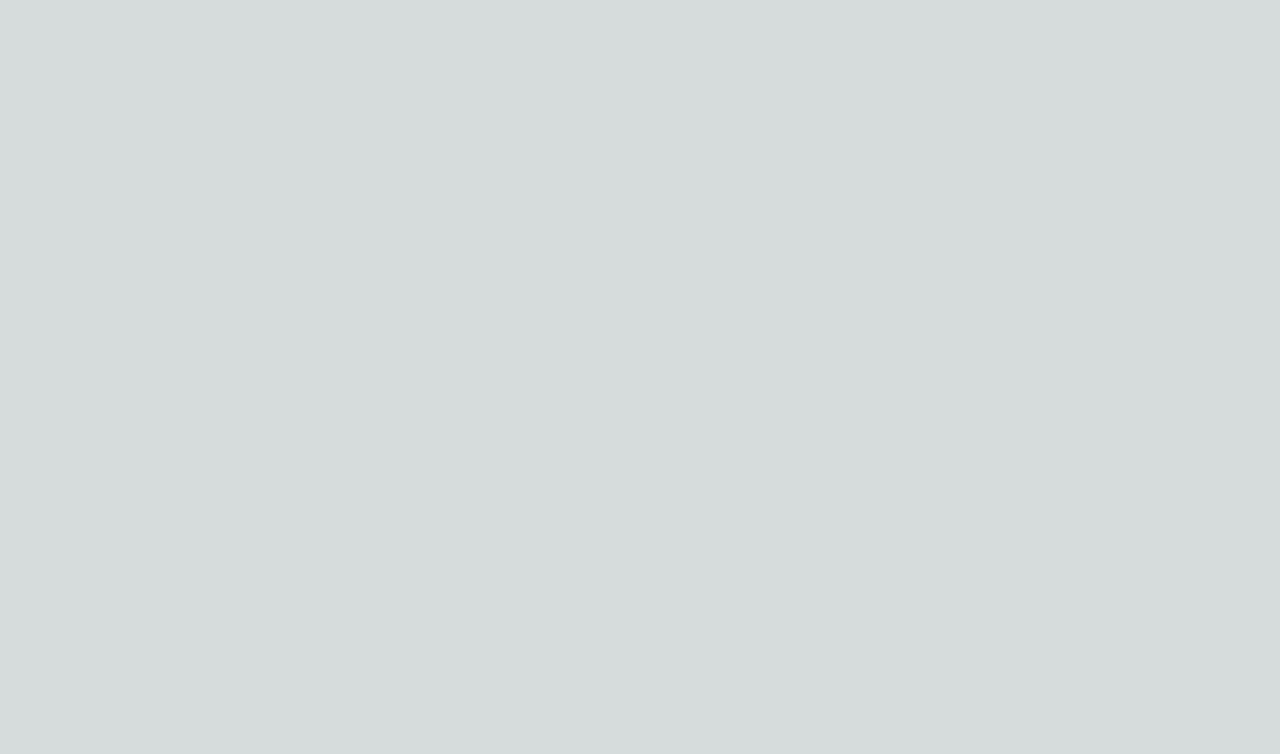
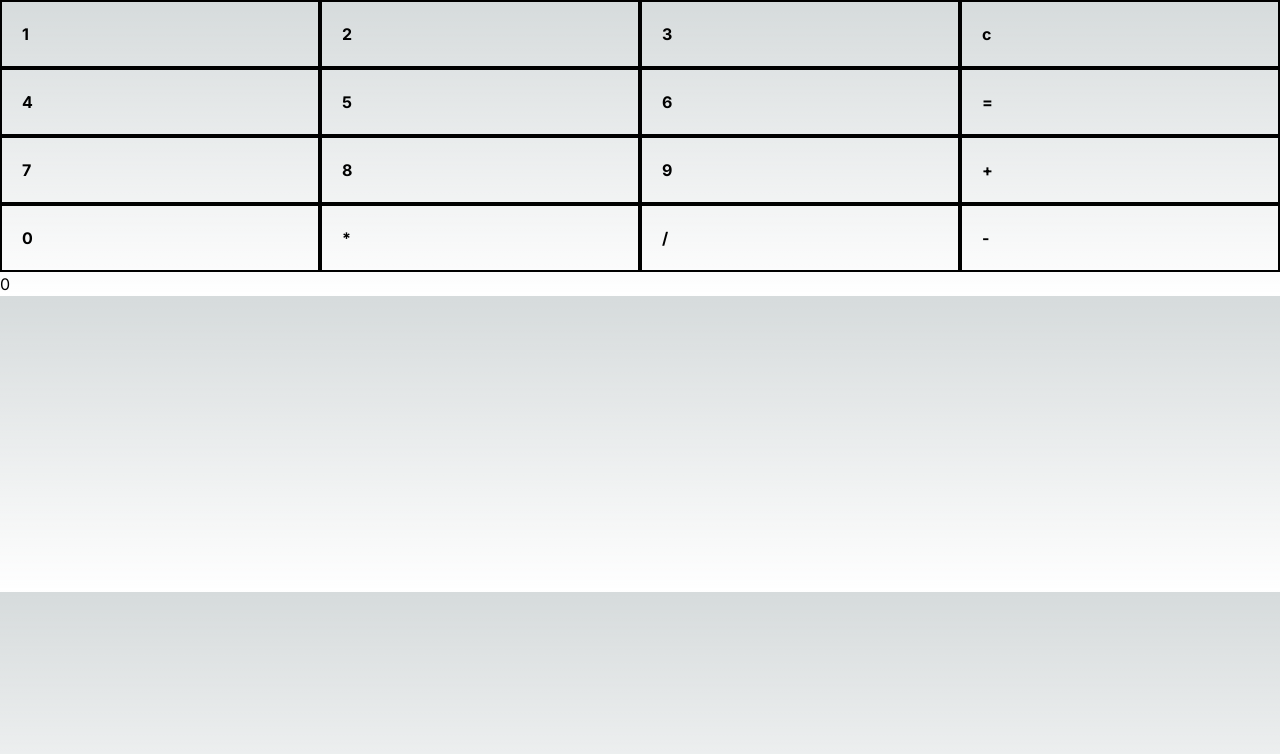
Before and after one commit to tokaikuro/study, a Next.js app: page / in a window 1280 px wide. Shown: the top 754 px of the page. Built offline with nearby package versions, Linux system fonts and the light colour scheme.

Commit message:
ひとまず完成

```diff
--- a/app/page.tsx
+++ b/app/page.tsx
@@ -1,3 +1,4 @@
+"use client";
 import React, { useState } from "react";
 import "/study.css";
 
@@ -14,24 +15,24 @@ export default function MyComponent() {
   var j = 0;
   var first = 0;
   var second = 0;
-  var total = 0;
+  const [total, setTotal] = useState(0);
   var nanka = 0;
 
   const handlccClick = () => {
-    var a = 0;
-    var b = 0;
-    var c = 0;
-    var d = 0;
-    var e = 0;
-    var f = 0;
-    var g = 0;
-    var h = 0;
-    var i = 0;
-    var j = 0;
-    var first = 0;
-    var second = 0;
-    var total = 0;
-    var nanka = 0;
+    a = 0;
+    b = 0;
+    c = 0;
+    d = 0;
+    e = 0;
+    f = 0;
+    g = 0;
+    h = 0;
+    i = 0;
+    j = 0;
+    first = 0;
+    second = 0;
+    nanka = 0;
+    setTotal(0);
   };
 
   const handlplusClick = () => {
@@ -129,16 +130,17 @@ export default function MyComponent() {
 
   const handltotalClick = () => {
     if (nanka === 1) {
-      total = first + second;
+      setTotal(first + second);
     } else if (nanka === 2) {
-      total = first - second;
+      setTotal(first - second);
     } else if (nanka === 3) {
-      total = first * second;
+      setTotal(first * second);
     } else if (nanka === 4) {
-      total = first / second;
+      setTotal(first / second);
     } else {
-      total = 0;
+      setTotal(0);
     }
+  };
 
   return (
     <body>
@@ -186,14 +188,13 @@ export default function MyComponent() {
           <button onClick={handlastClick}>*</button>
         </div>
         <div className="box1">
-            <button onClick={handlminuClick}>/</button>
+          <button onClick={handlsuraClick}>/</button>
         </div>
         <div className="box1">
-            <button onClick={handlsuraClick}>-</button>
+          <button onClick={handlminuClick}>-</button>
         </div>
       </section>
-        <div id="display">0</div>
+      <div>{total}</div>
     </body>
   );
-  };
 }
```
Lines whose indentation alone changed are shown as unchanged.
